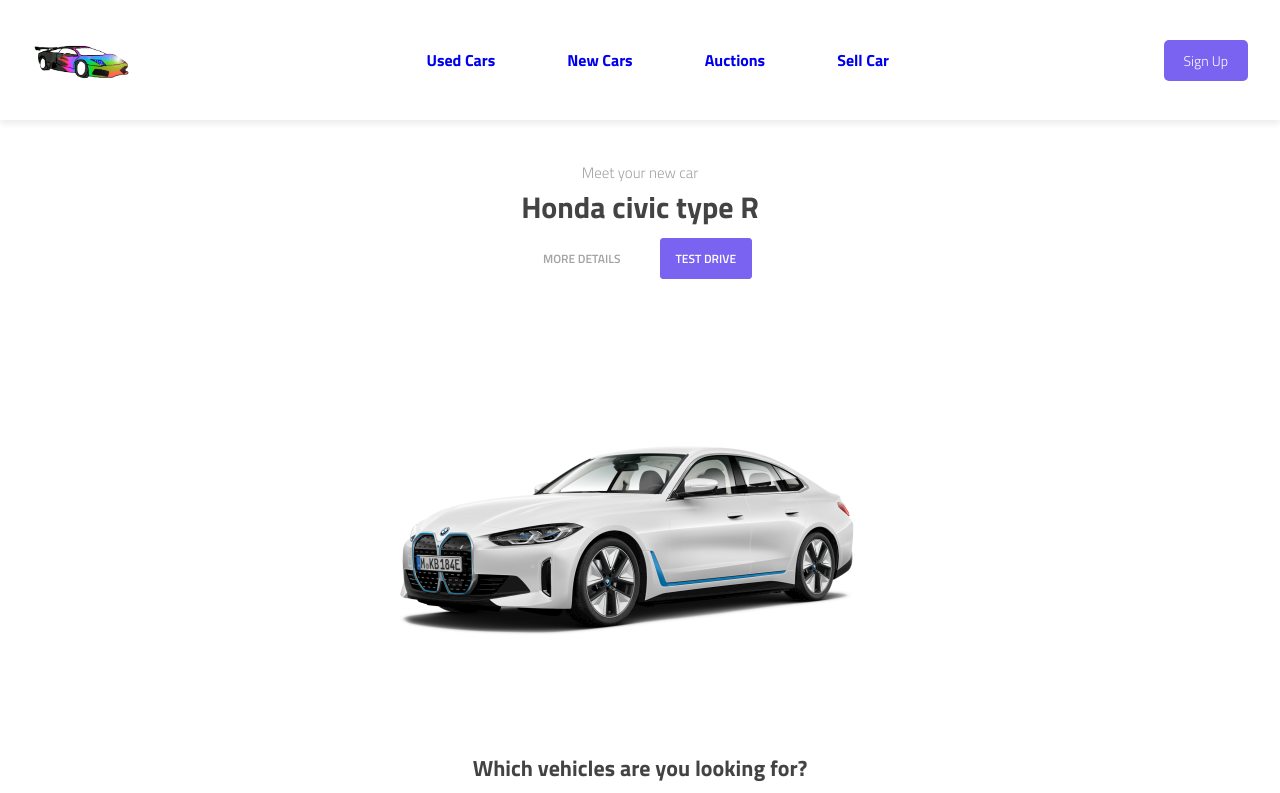
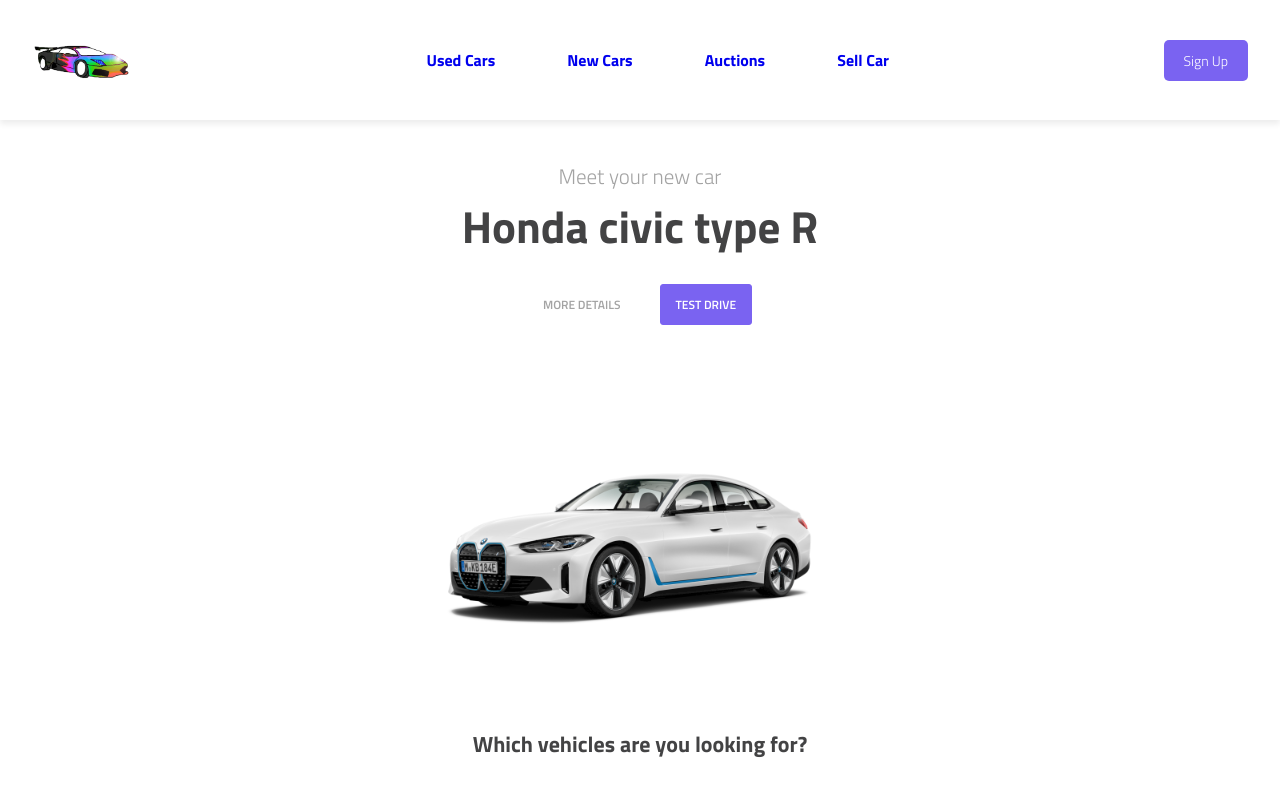
Before and after one commit to Hrishikesh-Panigrahi/CarConnect, a React (Vite) app: page / in a window 1280 px wide. Shown: the top 793 px of the page. Built offline with nearby package versions, Linux system fonts and the light colour scheme.

Commit message:
Update Home.css

```diff
--- a/src/Pages/Home/Home.css
+++ b/src/Pages/Home/Home.css
@@ -65,3 +65,43 @@
     height: auto;
     border-radius: 5px;
 }
+
+@media screen and (min-width: 520px) {
+    /* .home {
+        padding-top: 15rem;
+    } */
+
+    .home .homeTitle {
+        font-size: 40px;
+    }
+
+    .home .homeSpan {
+        font-size: 18px;
+    }
+
+    .homeImage img{
+        max-width: 80%;
+    }
+
+}
+
+@media screen and (min-width: 768px) {
+    .home {
+        padding-top: 10rem;
+    }
+
+    .home .secContainer{
+        gap: 2.5rem;
+    }
+    .home .homeTitle {
+        font-size: 45px;
+    }
+
+    .home .homeSpan {
+        font-size: 21px;
+    }
+
+    .btns{
+        margin-top: 1rem;
+    }
+}
```
